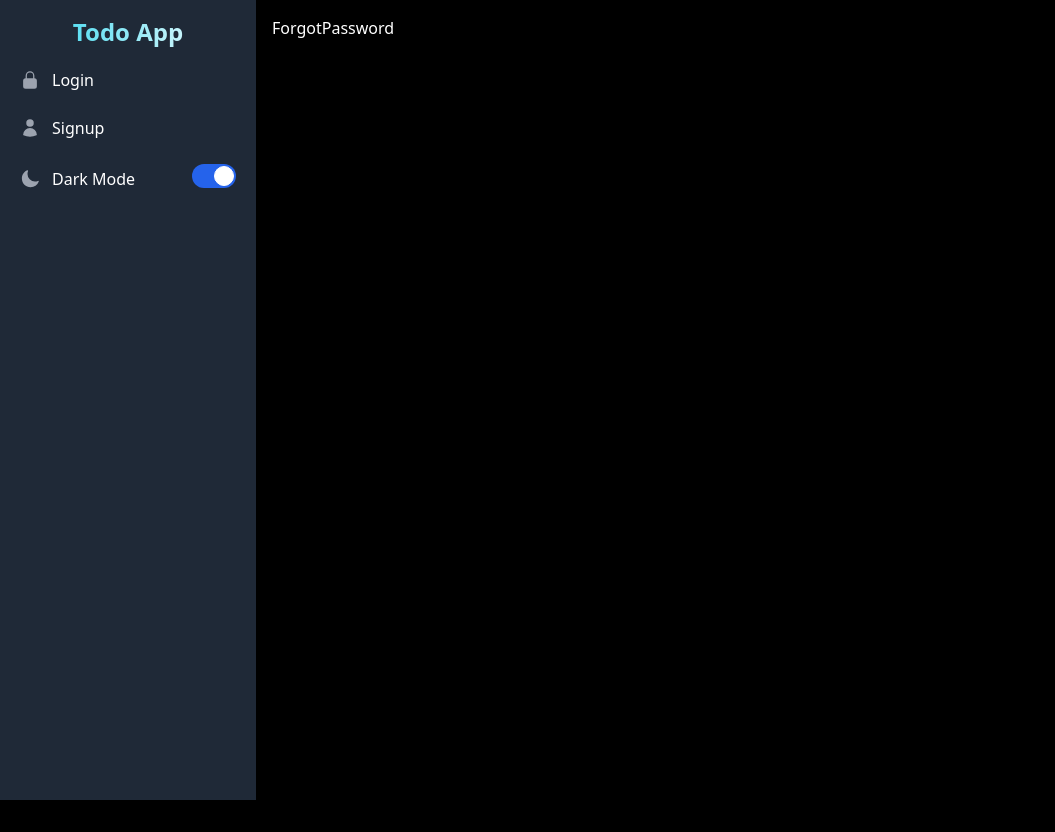
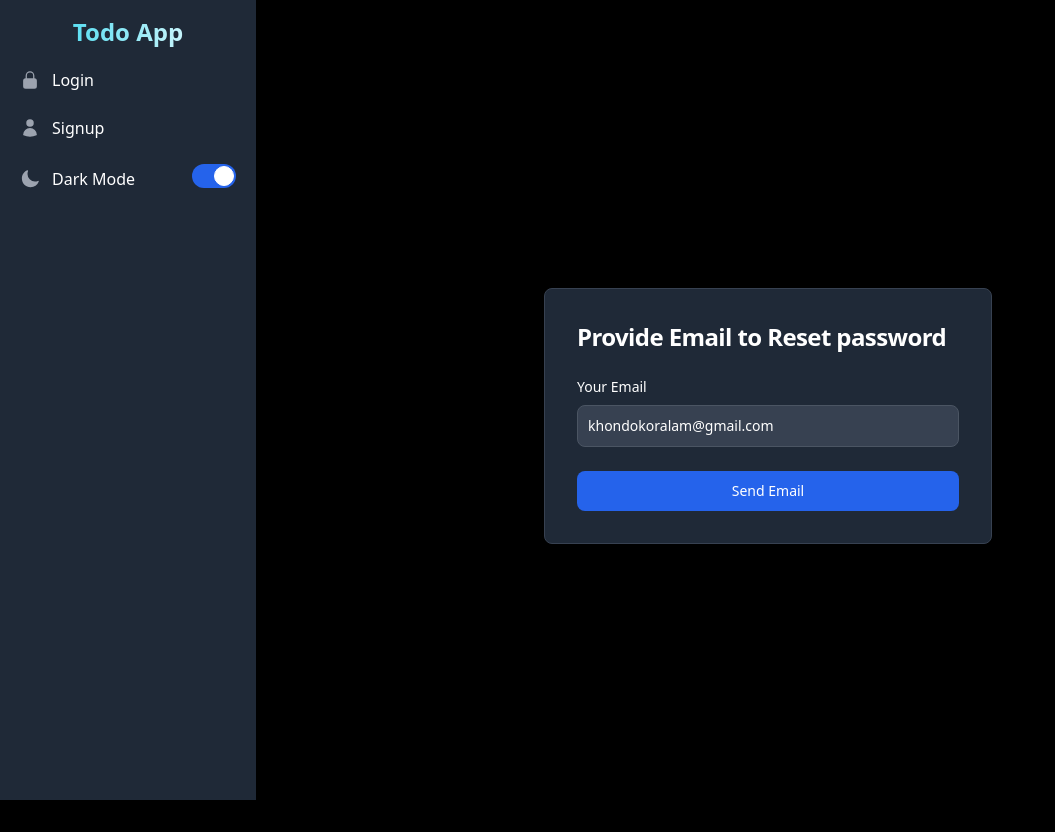
Before and after one commit to mitkapanarin/firebase-todo-app, a React (Vite) app: page /forgot-password in a window 1280 px wide. Shown: the whole page, without its empty margins (0-1055 px from the left). Before the commit the page ends 800 px from the top, so only its background shows below. Built offline with nearby package versions, Linux system fonts and the light colour scheme; no server answers.

Commit message:
reset forgot psw added

```diff
--- a/src/pages/ForgotPassword.tsx
+++ b/src/pages/ForgotPassword.tsx
@@ -1,5 +1,68 @@
+import React, { useState } from "react";
+import InputField from "../components/Form/InputField";
+import { toast } from "react-toastify";
+import { useSendResetPassWordEmailMutation } from "../store/API/userAuthAPI";
+import { IUserData } from "../types/interface";
+
 const ForgotPassword = () => {
-  return <div>ForgotPassword</div>;
+  const initialState: Pick<IUserData, "email"> = {
+    email: "khondokoralam@gmail.com",
+  };
+
+  const [data, setData] = useState(initialState);
+
+  const [sendResetPassWordEmail] = useSendResetPassWordEmailMutation();
+
+  const handleChange = (e: React.ChangeEvent<HTMLInputElement>) =>
+    setData({ ...data, [e.target.name]: e.target.value });
+
+  const onSubmit = async (e: React.FormEvent<HTMLFormElement>) => {
+    e.preventDefault();
+    await toast
+      .promise(
+        sendResetPassWordEmail({
+          email: data.email,
+        }).unwrap(),
+        {
+          pending: "Sending email...",
+          success: "Email Sent! Please Check your Mail",
+          error: "Failed to send email!",
+        }
+      )
+      .then(() => setData(initialState))
+      .catch((err) => console.log(err));
+  };
+
+  return (
+    <section className="">
+      <div className="flex flex-col items-center justify-center px-6 py-8 mx-auto md:h-screen lg:py-0">
+        <div className="w-full bg-white rounded-lg shadow dark:border md:mt-0 sm:max-w-md xl:p-0 dark:bg-gray-800 dark:border-gray-700">
+          <div className="p-6 space-y-4 md:space-y-6 sm:p-8">
+            <h1 className="text-xl font-bold leading-tight tracking-tight text-gray-900 md:text-2xl dark:text-white">
+              Provide Email to Reset password
+            </h1>
+            <form className="space-y-4 md:space-y-6" onSubmit={onSubmit}>
+              <InputField
+                label="Your Email"
+                onChange={handleChange}
+                name="email"
+                placeholder="joy@gmail.com"
+                required
+                type="email"
+                value={data.email}
+              />
+              <button
+                type="submit"
+                className="w-full text-white bg-primary-600 hover:bg-primary-700 focus:ring-4 focus:outline-none focus:ring-primary-300 font-medium rounded-lg text-sm px-5 py-2.5 text-center dark:bg-primary-600 dark:hover:bg-primary-700 dark:focus:ring-primary-800"
+              >
+                Send Email
+              </button>
+            </form>
+          </div>
+        </div>
+      </div>
+    </section>
+  );
 };
 
 export default ForgotPassword;
--- a/src/pages/Login.tsx
+++ b/src/pages/Login.tsx
@@ -2,36 +2,50 @@ import React, { useState } from "react";
 import InputField from "../components/Form/InputField";
 import { toast } from "react-toastify";
 import { Link } from "react-router-dom";
-import { IUserSignInData } from "../store/API/userAuthAPI";
+import {
+  useEmailLoginMutation,
+  useGoogleSignupMutation,
+} from "../store/API/userAuthAPI";
 import { useNavigate } from "react-router-dom";
-import { useEmailLoginMutation } from "../store/API/userAuthAPI";
+import { IUserData } from "../types/interface";
 
 const Login = () => {
-  const [emailLogin] = useEmailLoginMutation();
-  const navigate = useNavigate();
-  const initialState: IUserSignInData = {
-    email: "",
-    password: "",
+  const initialState: IUserData = {
+    email: "khondokoralam@gmail.com",
+    password: "1234567",
   };
 
-  // const navigate = useNavigate();
+  const navigate = useNavigate();
   const [data, setData] = useState(initialState);
 
-  const handleChange = (e: React.ChangeEvent<HTMLInputElement>) => {
+  const [emailLogin] = useEmailLoginMutation();
+  const [googleSignup] = useGoogleSignupMutation();
+
+  const handleChange = (e: React.ChangeEvent<HTMLInputElement>) =>
     setData({ ...data, [e.target.name]: e.target.value });
-  };
 
   const onSubmit = async (e: React.FormEvent<HTMLFormElement>) => {
     e.preventDefault();
     await toast
       .promise(emailLogin(data).unwrap(), {
         pending: "Logging in...",
-        success: "Successfully Logged in!",
-        error: "Could not login!",
+        success: "Login successful",
+        error: "Login failed",
+      })
+      .then(() => setData(initialState))
+      .then(() => navigate("/profile"))
+      .catch((err) => toast.error(err));
+  };
+
+  const GoogleAuth = async () =>
+    await toast
+      .promise(googleSignup(null).unwrap(), {
+        pending: "Creating user...",
+        success: "Successfully created user!",
+        error: "Could not create user!",
       })
       .then(() => navigate("/profile"))
       .catch((err) => toast.error(err));
-  };
 
   return (
     <section className="">
@@ -41,13 +55,15 @@ const Login = () => {
             <h1 className="text-xl font-bold leading-tight tracking-tight text-gray-900 md:text-2xl dark:text-white">
               Login to account
             </h1>
-            <div className="flex justify-between gap-3"></div>
+            <button onClick={GoogleAuth} className="border p-2">
+              Google signup
+            </button>
             <form className="space-y-4 md:space-y-6" onSubmit={onSubmit}>
               <InputField
-                label="Enter Your Email"
+                label="Your Email"
                 onChange={handleChange}
                 name="email"
-                placeholder="youremail@gmail.com"
+                placeholder="joy@gmail.com"
                 required
                 type="email"
                 value={data.email}
@@ -61,6 +77,13 @@ const Login = () => {
                 type="password"
                 value={data.password}
               />
+              <button
+                onClick={() => navigate("/forgot-password")}
+                type="button"
+                className="text-primary-600 my-0"
+              >
+                Forgot Password
+              </button>
               <button
                 type="submit"
                 className="w-full text-white bg-primary-600 hover:bg-primary-700 focus:ring-4 focus:outline-none focus:ring-primary-300 font-medium rounded-lg text-sm px-5 py-2.5 text-center dark:bg-primary-600 dark:hover:bg-primary-700 dark:focus:ring-primary-800"
--- a/src/pages/ResetPassword.tsx
+++ b/src/pages/ResetPassword.tsx
@@ -1,5 +1,82 @@
+import React, { useState, useEffect } from "react";
+import InputField from "../components/Form/InputField";
+import { toast } from "react-toastify";
+import { useSetNewPassWordMutation } from "../store/API/userAuthAPI";
+import { IUserData } from "../types/interface";
+import { useNavigate } from "react-router-dom";
+
 const ResetPassword = () => {
-  return <div>ResetPassword</div>;
+  const navigate = useNavigate();
+  const initialState: Pick<IUserData, "password"> = {
+    password: "",
+  };
+
+  const oobCode = new URLSearchParams(window.location.search).get(
+    "oobCode"
+  ) as string;
+
+  const [data, setData] = useState(initialState);
+
+  const [setNewPassWord] = useSetNewPassWordMutation();
+
+  const handleChange = (e: React.ChangeEvent<HTMLInputElement>) =>
+    setData({ ...data, [e.target.name]: e.target.value });
+
+  const onSubmit = async (e: React.FormEvent<HTMLFormElement>) => {
+    e.preventDefault();
+    await toast
+      .promise(
+        setNewPassWord({
+          oobCode,
+          password: data.password,
+        }).unwrap(),
+        {
+          pending: "Resetting password...",
+          success: "Password Reset successful",
+          error: "Failed to reset password!",
+        }
+      )
+      .then(() => setData(initialState))
+      .then(() => navigate("/login"))
+      .catch((err) => toast.error(err));
+  };
+
+  useEffect(() => {
+    if (!oobCode) {
+      navigate("/login");
+    }
+  }, [oobCode]);
+
+  return (
+    <section className="">
+      <div className="flex flex-col items-center justify-center px-6 py-8 mx-auto md:h-screen lg:py-0">
+        <div className="w-full bg-white rounded-lg shadow dark:border md:mt-0 sm:max-w-md xl:p-0 dark:bg-gray-800 dark:border-gray-700">
+          <div className="p-6 space-y-4 md:space-y-6 sm:p-8">
+            <h1 className="text-xl font-bold leading-tight tracking-tight text-gray-900 md:text-2xl dark:text-white">
+              Set New password
+            </h1>
+            <form className="space-y-4 md:space-y-6" onSubmit={onSubmit}>
+              <InputField
+                label="Your Password"
+                onChange={handleChange}
+                name="password"
+                placeholder="******"
+                required
+                type="password"
+                value={data.password}
+              />
+              <button
+                type="submit"
+                className="w-full text-white bg-primary-600 hover:bg-primary-700 focus:ring-4 focus:outline-none focus:ring-primary-300 font-medium rounded-lg text-sm px-5 py-2.5 text-center dark:bg-primary-600 dark:hover:bg-primary-700 dark:focus:ring-primary-800"
+              >
+                Reset Password
+              </button>
+            </form>
+          </div>
+        </div>
+      </div>
+    </section>
+  );
 };
 
 export default ResetPassword;
```
